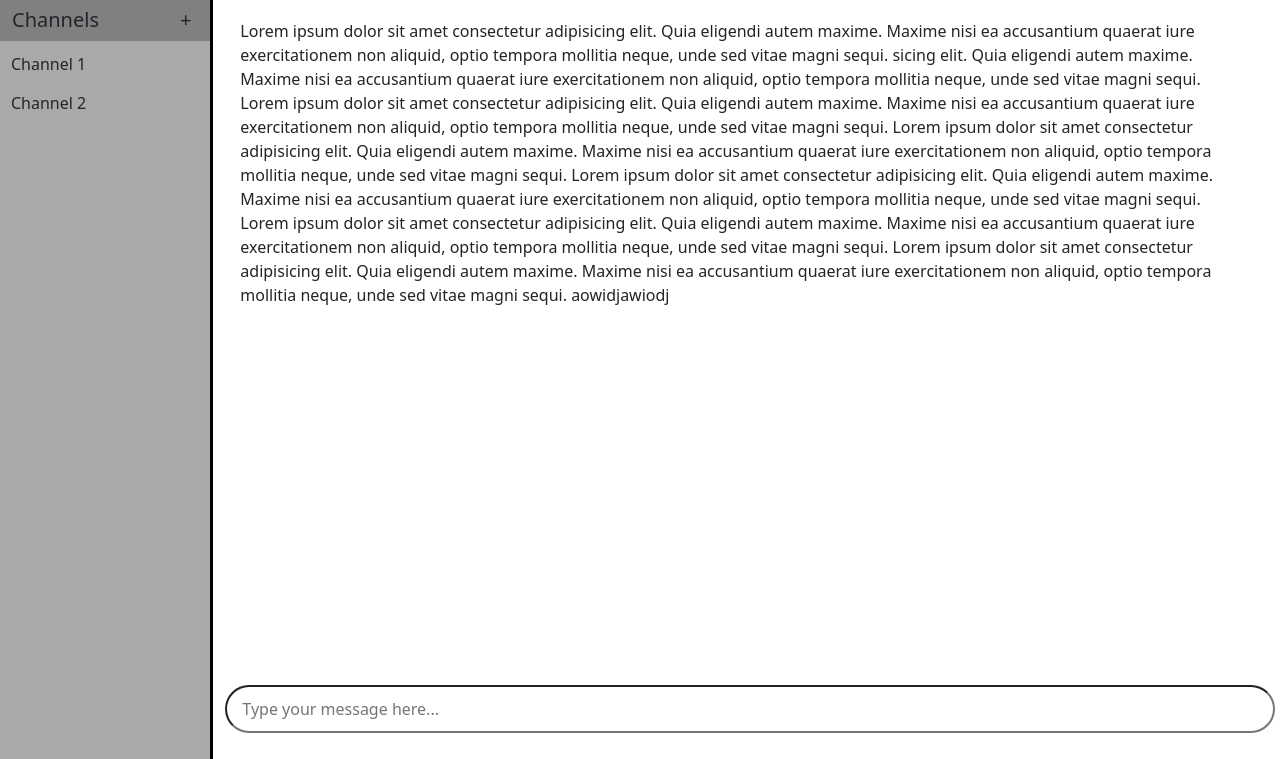
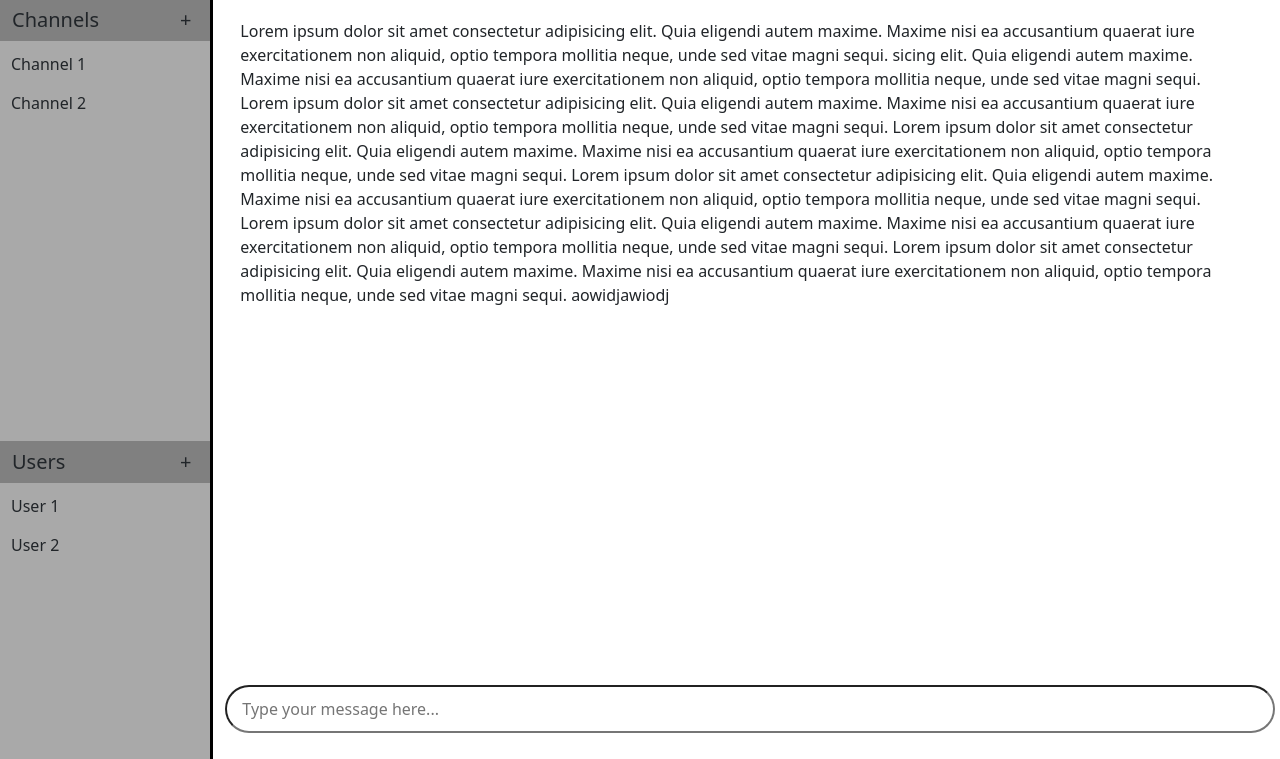
Before and after one commit to 3FI/COMP-307-Project, a PHP site: page /discussion.html in a window 1280 px wide. Shown: the part 57-816 px from the top of the page. Run offline with PHP 8.4, Linux system fonts and the light colour scheme.

Commit message:
Users column and windows to add new users/channels

```diff
--- a/htdocs/discussion.css
+++ b/htdocs/discussion.css
@@ -21,12 +21,12 @@ nav {
     width: 100%;
 }
 
-.channels {
+.channels-users {
     border-right: 3px solid black;
     padding: 0px;
     background-color: darkgray;
     height: 95vh;
-    overflow-y: scroll;
+    /* overflow-y: scroll; */
     >.header {
         position: sticky;
         top: 0;
@@ -45,24 +45,30 @@ nav {
         >.new-channel-btn:hover{
             background-color: #777575;
         }
+
+    }
 }
 
-    >#channel-select {
+    #channel-select, #users-select {
         padding: 6px;
+        height: 50vh;
+        overflow-y: scroll;
+    }
 
-        > .channel{
+    .channel, .user{
+        display: block;
         font-size: 16px;
         border-radius: 10px;
         padding: 5px;
         margin-bottom: 5px;
         transition: font-size 0.1s ease-in-out, background-color 0.1s ease-in-out;
     }
-        > .channel:hover {
+    .channel:hover, .user:hover{
         background-color: #777575;
         font-size: 18px;
     }
-    }
-}
+
+
 .discussion{
     display: flex;
     flex-direction: column-reverse;
@@ -150,7 +156,7 @@ nav {
 .message:hover{
     background-color: #e6e6e6;
 }
-.user{
+.username{
     display: inline-block;
     margin-right: 5px;
 }
@@ -159,3 +165,23 @@ nav {
     font-size: 10px;
     color: gray;
 }
+#create-new-window{
+    display: none;
+    position: absolute;
+    justify-content: space-around;
+    flex-direction: column;
+    align-items: center;
+    top: 30%;
+    left: 30%;
+    width: 60%;
+    height: 40vh;
+    margin: 0 auto;
+    border: 2px solid black;
+    border-radius: 25px;
+    background-color: white;
+    z-index: 100;
+
+    > #create-new-header{
+        font-size: 24px;
+    }
+}
--- a/htdocs/discussion.html
+++ b/htdocs/discussion.html
@@ -26,12 +26,21 @@
             </div>
         </div>
     </nav>
-    <div class="container-fluid">
+    <div id="create-new-window">
+        <div class="header" id="create-new-header"></div>
+        <div id="enter-below"></div>
+        <input type="text" id="name" placeholder="">
+        <div class="buttons">
+            <button type="button" class="btn btn-secondary" onclick="closeWindow()">Cancel</button>
+            <button type="button" class="btn btn-primary" id="create-btn"></button>
+        </div>
+    </div>
+    <div class="container-fluid" id="disable">
         <div class="row">
-            <div class="channels col-2">
-                <div class="header">
+            <div class="channels-users col-2">
+                <div class="header channels">
                     <span class="navbar-brand">Channels</span>
-                    <span class="new-channel-btn navbar-brand" onclick="newChannel()">+</span>
+                    <span class="new-channel-btn navbar-brand" onclick="toggleNewChannel()">+</span>
                 </div>
                 <div id="channel-select">
                     <div class="channel">
@@ -39,6 +48,18 @@
                     </div>
                     <div class="channel">
                         <span class="channel-name">Channel 2</span>
+                    </div>
+                </div>
+                <div class="header users">
+                    <span class="navbar-brand">Users</span>
+                    <span class="new-channel-btn navbar-brand" onclick="toggleNewUser()">+</span>
+                </div>
+                <div id="users-select">
+                    <div class="user">
+                        <span class="user-name">User 1</span>
+                    </div>
+                    <div class="user">
+                        <span class="user-name">User 2</span>
                     </div>
                 </div>
             </div>
@@ -58,8 +79,8 @@
 
             </div>
         </div>
+    </div>
 
-    </div>
     <script>
         // test function to add messages to the discussion
         function sendMessage() {
@@ -73,7 +94,7 @@
                 newMessage.className = "message";
                 //creating the user html element
                 var user = document.createElement("div");
-                user.className = "user";
+                user.className = "username";
                 user.innerHTML = "<strong>User 1</strong>";
                 //creating the datetime html element
                 var time = document.createElement("div");
@@ -116,8 +137,27 @@
             return !(empty);
         };
 
+        function toggleNewChannel(){
+            var new_channel_window = document.getElementById("create-new-window");
+            new_channel_window.style.display = "flex";
+            new_channel_window.style.display = "flex";
+            var new_channel_header = document.getElementById("create-new-header");
+            new_channel_header.innerHTML = "Create New Channel";
+            var enter_below = document.getElementById("enter-below");
+            enter_below.innerHTML = "Enter the name of the new channel below:";
+            var name = document.getElementById("name");
+            name.value = "";
+            name.placeholder = "Channel Name";
+            var create_btn = document.getElementById("create-btn");
+            create_btn.innerHTML = "Create Channel";
+            create_btn.onclick = function() {newChannel()};
+            var disable_content = document.getElementById("disable");
+            disable_content.style.opacity = "0.5";
+            disable_content.style.pointerEvents = "none";
+        }
+
         function newChannel(){
-            var channelName = prompt("Please enter the name of the new channel");
+            var channelName = document.getElementById("name").value;
             if (channelName != null && channelName != "" && isAlphaNumeric(channelName)) {
                 // Check if channel name already exists
 
@@ -127,11 +167,57 @@
                 newChannel.className = "channel";
                 newChannel.innerHTML = "<span class=\"channel-name\">" + channelName + "</span>";
                 channels.appendChild(newChannel);
-
+                closeWindow();
             }
             else{
                 alert("Invalid channel name");
             }
+        }
+
+        function toggleNewUser(){
+            var new_channel_window = document.getElementById("create-new-window");
+            new_channel_window.style.display = "flex";
+            var new_channel_header = document.getElementById("create-new-header");
+            new_channel_header.innerHTML = "Add New User";
+            var enter_below = document.getElementById("enter-below");
+            enter_below.innerHTML = "Enter the username of the new user below:";
+            var name = document.getElementById("name");
+            name.value = "";
+            name.placeholder = "username";
+            var create_btn = document.getElementById("create-btn");
+            create_btn.innerHTML = "Add User";
+            create_btn.onclick = function() {newUser()};
+            var disable_content = document.getElementById("disable");
+            disable_content.style.opacity = "0.5";
+            disable_content.style.pointerEvents = "none";
+        }
+
+        function newUser(){
+            var userName = document.getElementById("name").value;
+            if (userName != null && userName != "" && isAlphaNumeric(userName)) {
+                // Check if user name already exists
+
+                // If user name does not exist, add user
+                var users = document.getElementById("users-select");
+                var newUser = document.createElement("div");
+                newUser.className = "user";
+                newUser.innerHTML = "<span>" + userName + "</span>";
+                console.log(newUser);
+                console.log(users);
+                users.appendChild(newUser);
+                closeWindow();
+            }
+            else{
+                alert("Invalid username");
+            }
+        }
+
+        function closeWindow(){
+            var new_channel_window = document.getElementById("create-new-window");
+            new_channel_window.style.display = "none";
+            var disable_content = document.getElementById("disable");
+            disable_content.style.opacity = "1";
+            disable_content.style.pointerEvents = "auto";
         }
 
         function getChannels() {
```
Lines whose indentation alone changed are shown as unchanged.
